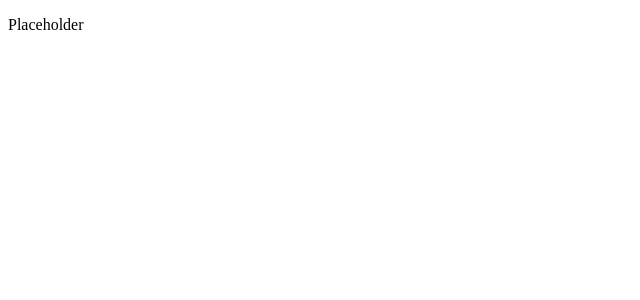
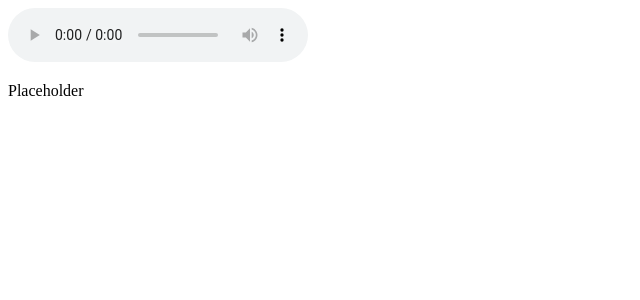
Before and after one commit to tf3/smarter-audio-player, a React app: page / in a window 1280 px wide. Shown: the top 300 px of the page, without its empty margins (0-640 px from the left). Built offline with nearby package versions, Linux system fonts and the light colour scheme; the HTML template or start-up script is replaced by a standard one.

Commit message:
Save playtime in store

```diff
--- /dev/null
+++ b/src/components/App.js
@@ -0,0 +1,22 @@
+import React, { useState }  from 'react';
+import getFormattedTranscript from '../utils/getFormattedTranscript';
+import AudioPlayer from './AudioPlayer';
+import Controls from './Controls';
+
+const uri = '../69--Jeffrey-Ding-on-Chinas-AI-dream-Feb-6.mp3';
+const transcript = getFormattedTranscript();
+
+const App = () => {
+  const [playTime, setPlayTime] = useState('');
+
+  console.log(playTime);
+
+  return (
+    <div>
+      <AudioPlayer uri={uri} setPlayTime={setPlayTime} />
+      <Controls />
+    </div>
+  );
+};
+
+export default App;
--- /dev/null
+++ b/src/components/AudioPlayer.js
@@ -0,0 +1,35 @@
+import React, { useEffect, useRef } from 'react';
+
+const AudioPlayer = ({ uri, setPlayTime }) => {
+  const audioPlayerNode = useRef(null);
+
+  const handleTimeUpdate = () => {
+    const { current } = audioPlayerNode;
+    if (!current) return false;
+
+    return setPlayTime(current.currentTime);
+  };
+
+  useEffect(() => {
+    const { current } = audioPlayerNode;
+
+    if (current) {
+      current.addEventListener('timeupdate', handleTimeUpdate);
+    }
+
+    return () => current.removeEventListener('timeupdate', handleTimeUpdate);
+  }, [audioPlayerNode]);
+
+  return (
+    <div>
+      <audio
+        id="audioPlayer"
+        controls
+        src={uri}
+        ref={audioPlayerNode}
+      />
+    </div>
+  );
+};
+
+export default AudioPlayer;
--- /dev/null
+++ b/src/components/Controls.js
@@ -0,0 +1,7 @@
+import React from 'react';
+
+const Controls = () => (
+  <p>Placeholder</p>
+);
+
+export default Controls;
--- a/src/index.js
+++ b/src/index.js
@@ -1,9 +1,8 @@
 import React from 'react';
 import { render } from 'react-dom';
+import App from './components/App';
 import getFormattedTranscript from './utils/getFormattedTranscript';
 
 console.log(getFormattedTranscript());
 
-const App = () => <p>Placeholder</p>;
-
 render(<App />, document.getElementById('app'));
```
